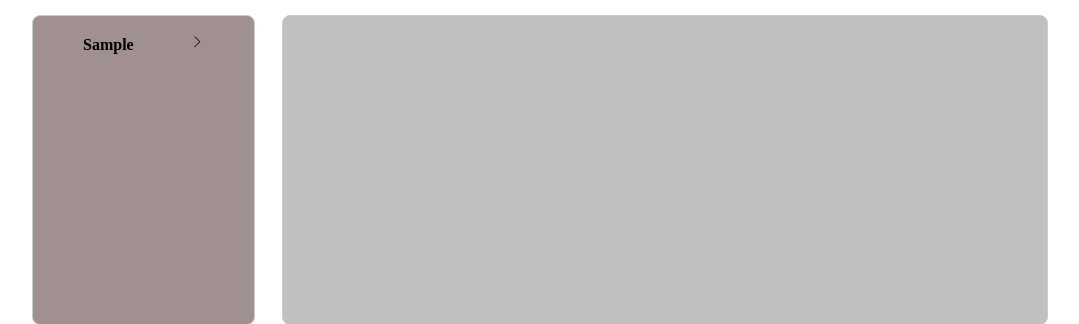
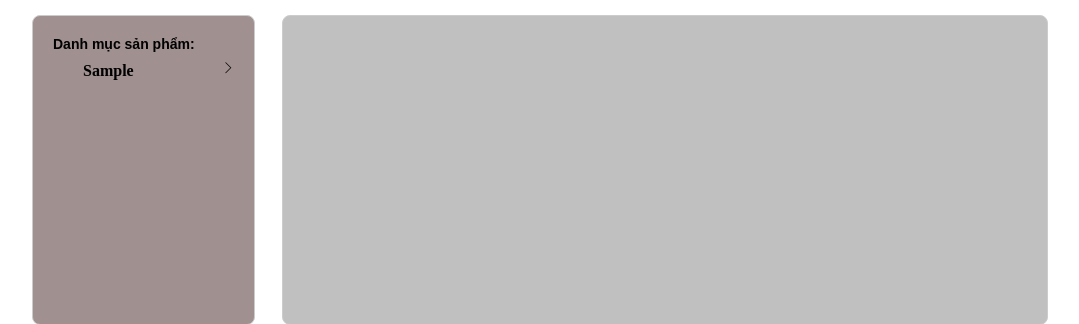
Before and after one commit to DuysStar2k3/WebBanHang, a PHP site: page / in a window 1280 px wide. Shown: the part 80-404 px from the top of the page, without its empty margins (0-1079 px from the left). Run offline with PHP 8.4, Linux system fonts and the light colour scheme; tables that the repository leaves empty or names only in its code hold one stand-in row (values such as "Sample post").

Commit message:
danhmuc fix

```diff
--- a/Project_Web/pages/sidebar/sidebar_left.php
+++ b/Project_Web/pages/sidebar/sidebar_left.php
@@ -2,14 +2,15 @@
 $sql_danhmuc = "SELECT * FROM tbl_danhmuc ORDER BY id_danhmuc asc";
 $query_danhmuc = mysqli_query($mysqli, $sql_danhmuc);
 ?>
-<ul>
+<ul style="width: 100%">
+  <h3 style="font-size: 14px; font-family:Arial, Helvetica, sans-serif;">Danh mục sản phẩm:</h3>
   <?php
   while ($row_danhmuc = mysqli_fetch_array($query_danhmuc)) {
   ?>
     <!-- Fixed the anchor tag closing position -->
-    <li style="display: flex; justify-content: space-between;">
-      <b><a style="text-transform: capitalize;" href="index.php?quanly=danhmuc&id=<?php echo $row_danhmuc["id_danhmuc"] ?>"><?php echo $row_danhmuc["tendanhmuc"] ?></a></b>
-    <i class="ti-angle-right" style="font-size: 12px;"></i>
+    <li style="width: 100%">
+      <b style="display: flex; justify-content: space-between; flex-grow: 1;"><a style="text-transform: capitalize;" href="index.php?quanly=danhmuc&id=<?php echo $row_danhmuc["id_danhmuc"] ?>"><?php echo $row_danhmuc["tendanhmuc"] ?></a> <i class="ti-angle-right" style="font-size: 12px; margin-left: 10px"></i></b>
+
   </li>
   <?php
   }
```
